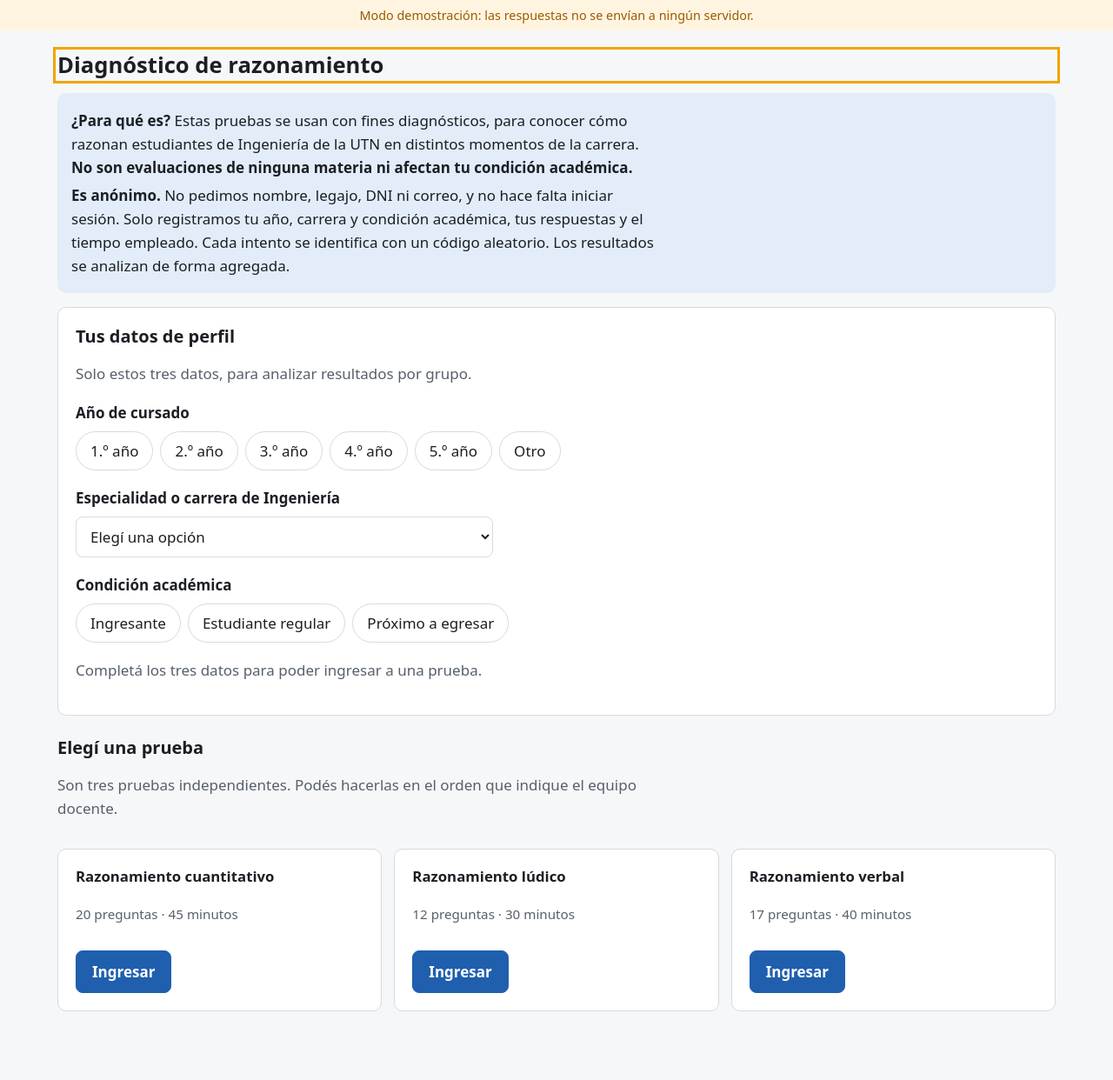
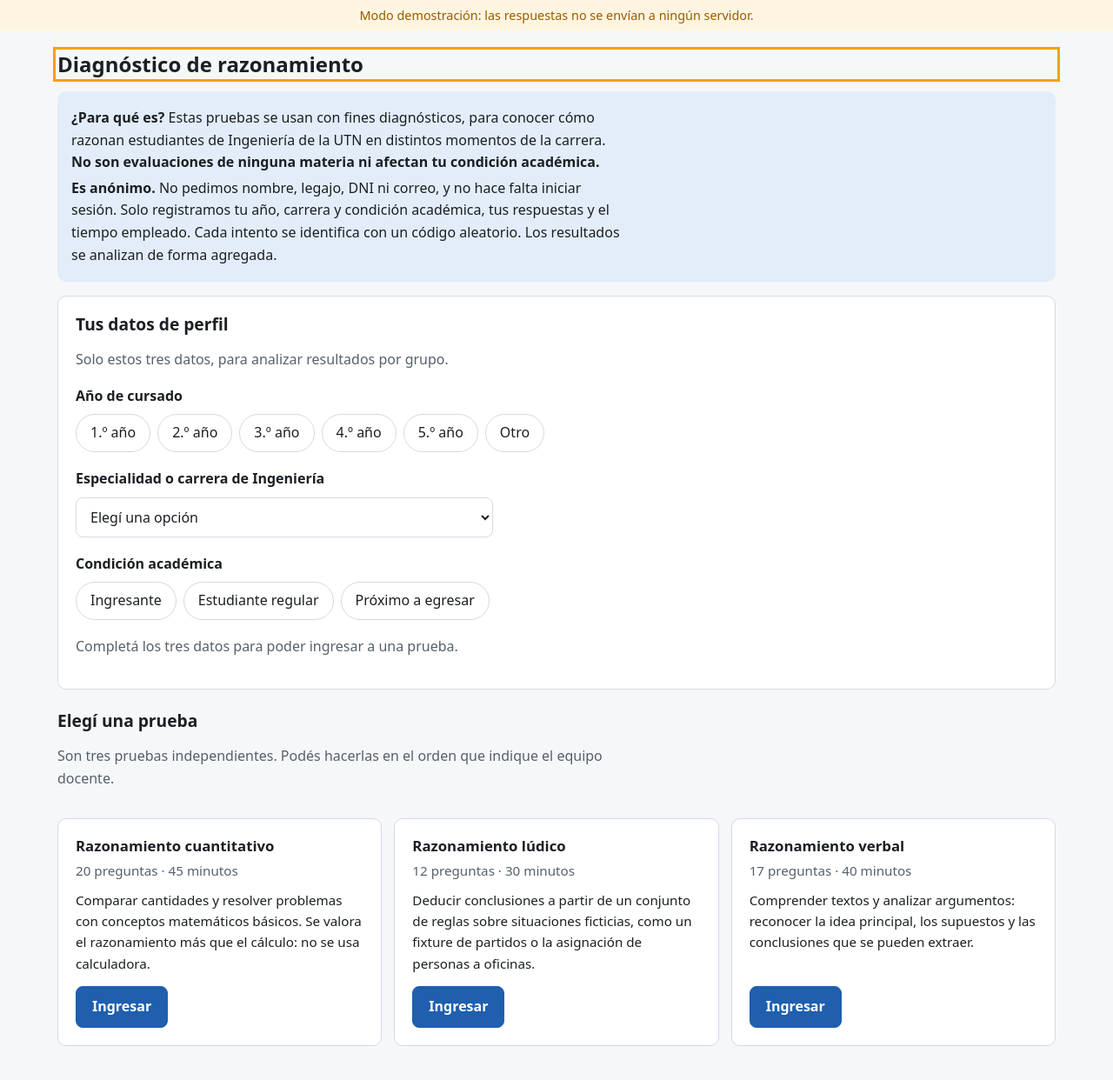
Before and after one commit to franfrontalini/habilidadesrazonamiento, a plain HTML site: page apps-script/Index.html in a window 1280 px wide. Shown: the whole page at 87% size. Drawn offline with Linux system fonts and the light colour scheme.

Commit message:
Explicar cada sección en el inicio y reducir levemente el tamaño de letra
Co-Authored-By: Claude Opus 5.5 <noreply@anthropic.com>

```diff
--- a/apps-script/Index.html
+++ b/apps-script/Index.html
@@ -54,12 +54,12 @@ body {
   margin: 0;
   background: var(--bg);
   color: var(--text);
-  font: 17px/1.6 system-ui, -apple-system, "Segoe UI", Roboto, "Helvetica Neue", Arial, sans-serif;
+  font: 16px/1.6 system-ui, -apple-system, "Segoe UI", Roboto, "Helvetica Neue", Arial, sans-serif;
 }
 main { max-width: 1180px; margin: 0 auto; padding: 16px 16px 96px; outline: none; }
 h1, h2, h3 { line-height: 1.25; }
-h1 { font-size: 1.6rem; margin: .5rem 0 1rem; }
-h2 { font-size: 1.25rem; margin: 1.5rem 0 .75rem; }
+h1 { font-size: 1.5rem; margin: .5rem 0 1rem; }
+h2 { font-size: 1.2rem; margin: 1.5rem 0 .75rem; }
 h3 { font-size: 1.05rem; margin: 1rem 0 .5rem; }
 p, li { max-width: var(--read-width); }
 a { color: var(--accent); }
@@ -116,7 +116,8 @@ select {
 .tests { display: grid; gap: 14px; grid-template-columns: repeat(auto-fit, minmax(260px, 1fr)); }
 .test-card { display: flex; flex-direction: column; gap: 6px; }
 .test-card h3 { margin: 0; }
-.test-card .meta { color: var(--muted); font-size: .95rem; }
+.test-card .meta { color: var(--muted); font-size: .95rem; margin: 0; }
+.test-card .resumen { margin: .25rem 0 0; font-size: .95rem; }
 .test-card .actions { margin-top: auto; padding-top: 8px; }
 .badge { display: inline-block; font-size: .8rem; padding: 2px 8px; border-radius: 999px; background: var(--surface-2); color: var(--muted); }
 .badge.warn { background: var(--warn-soft); color: var(--warn); }
@@ -237,7 +238,7 @@ dialog h2 { margin-top: 0; }
 .dlg-actions { display: flex; flex-wrap: wrap; gap: 10px; justify-content: flex-end; margin-top: 18px; }
 
 @media (max-width: 600px) {
-  body { font-size: 16.5px; }
+  body { font-size: 15.5px; }
   .card, .question { padding: 16px; }
   .test-bar .title { flex-basis: 100%; }
   table.quantities th, table.quantities td { padding: 8px 6px; }
@@ -328,6 +329,7 @@ dialog h2 { margin-top: 0; }
     id: 'cuantitativo',
     titulo: 'Razonamiento cuantitativo',
     minutos: 45,
+    resumen: 'Comparar cantidades y resolver problemas con conceptos matemáticos básicos. Se valora el razonamiento más que el cálculo: no se usa calculadora.',
     proposito: 'Mide la habilidad para usar conceptos matemáticos básicos en situaciones que exigen sentido común y discernimiento. No es un examen de matemática: en la mayoría de los casos se trata de interpretar datos y llegar a la respuesta con recursos mínimos.',
     reglasExtra: [
       'No se permite el uso de calculadora. Podés usar papel para notas y cálculos.',
@@ -446,6 +448,7 @@ dialog h2 { margin-top: 0; }
     id: 'ludico',
     titulo: 'Razonamiento lúdico',
     minutos: 30,
+    resumen: 'Deducir conclusiones a partir de un conjunto de reglas sobre situaciones ficticias, como un fixture de partidos o la asignación de personas a oficinas.',
     proposito: 'Explora la habilidad para entender una estructura de relaciones entre personas, lugares, objetos o eventos ficticios, deducir nueva información a partir de esas relaciones y tomar decisiones que respeten las condiciones del problema.',
     reglasExtra: [
       'Las preguntas se agrupan en dos situaciones. Las reglas de cada situación se muestran junto a sus preguntas y podés volver a consultarlas en cualquier momento.',
@@ -504,6 +507,7 @@ dialog h2 { margin-top: 0; }
     id: 'verbal',
     titulo: 'Razonamiento verbal',
     minutos: 40,
+    resumen: 'Comprender textos y analizar argumentos: reconocer la idea principal, los supuestos y las conclusiones que se pueden extraer.',
     proposito: 'Mide la habilidad para razonar en situaciones en las que el uso del lenguaje es crucial para resolver problemas: comprensión de textos y análisis de argumentos.',
     reglasExtra: [
       'Parte A (preguntas 1 a 11): un texto corto con 4 preguntas y un texto largo con 7 preguntas. Los textos completos quedan disponibles durante toda la prueba.',
@@ -870,6 +874,7 @@ dialog h2 { margin-top: 0; }
         var hecha = (leer(sesion, 'hechas') || []).indexOf(id) >= 0;
         return '<article class="card test-card"><h3>' + esc(t.titulo) + '</h3>' +
           '<p class="meta">' + cp.items + ' preguntas · ' + cp.minutos + ' minutos</p>' +
+          '<p class="resumen">' + esc(t.resumen) + '</p>' +
           (hecha ? '<p><span class="badge">Entregada en esta sesión</span></p>' : '') +
           (!cp.habilitada ? '<p><span class="badge warn">No habilitada</span></p>' : '') +
           '<div class="actions"><button class="btn" data-accion="abrir" data-prueba="' + id + '"' +
--- a/web/app.js
+++ b/web/app.js
@@ -227,6 +227,7 @@
         var hecha = (leer(sesion, 'hechas') || []).indexOf(id) >= 0;
         return '<article class="card test-card"><h3>' + esc(t.titulo) + '</h3>' +
           '<p class="meta">' + cp.items + ' preguntas · ' + cp.minutos + ' minutos</p>' +
+          '<p class="resumen">' + esc(t.resumen) + '</p>' +
           (hecha ? '<p><span class="badge">Entregada en esta sesión</span></p>' : '') +
           (!cp.habilitada ? '<p><span class="badge warn">No habilitada</span></p>' : '') +
           '<div class="actions"><button class="btn" data-accion="abrir" data-prueba="' + id + '"' +
--- a/web/items.js
+++ b/web/items.js
@@ -50,6 +50,7 @@
     id: 'cuantitativo',
     titulo: 'Razonamiento cuantitativo',
     minutos: 45,
+    resumen: 'Comparar cantidades y resolver problemas con conceptos matemáticos básicos. Se valora el razonamiento más que el cálculo: no se usa calculadora.',
     proposito: 'Mide la habilidad para usar conceptos matemáticos básicos en situaciones que exigen sentido común y discernimiento. No es un examen de matemática: en la mayoría de los casos se trata de interpretar datos y llegar a la respuesta con recursos mínimos.',
     reglasExtra: [
       'No se permite el uso de calculadora. Podés usar papel para notas y cálculos.',
@@ -168,6 +169,7 @@
     id: 'ludico',
     titulo: 'Razonamiento lúdico',
     minutos: 30,
+    resumen: 'Deducir conclusiones a partir de un conjunto de reglas sobre situaciones ficticias, como un fixture de partidos o la asignación de personas a oficinas.',
     proposito: 'Explora la habilidad para entender una estructura de relaciones entre personas, lugares, objetos o eventos ficticios, deducir nueva información a partir de esas relaciones y tomar decisiones que respeten las condiciones del problema.',
     reglasExtra: [
       'Las preguntas se agrupan en dos situaciones. Las reglas de cada situación se muestran junto a sus preguntas y podés volver a consultarlas en cualquier momento.',
@@ -226,6 +228,7 @@
     id: 'verbal',
     titulo: 'Razonamiento verbal',
     minutos: 40,
+    resumen: 'Comprender textos y analizar argumentos: reconocer la idea principal, los supuestos y las conclusiones que se pueden extraer.',
     proposito: 'Mide la habilidad para razonar en situaciones en las que el uso del lenguaje es crucial para resolver problemas: comprensión de textos y análisis de argumentos.',
     reglasExtra: [
       'Parte A (preguntas 1 a 11): un texto corto con 4 preguntas y un texto largo con 7 preguntas. Los textos completos quedan disponibles durante toda la prueba.',
--- a/web/styles.css
+++ b/web/styles.css
@@ -44,12 +44,12 @@ body {
   margin: 0;
   background: var(--bg);
   color: var(--text);
-  font: 17px/1.6 system-ui, -apple-system, "Segoe UI", Roboto, "Helvetica Neue", Arial, sans-serif;
+  font: 16px/1.6 system-ui, -apple-system, "Segoe UI", Roboto, "Helvetica Neue", Arial, sans-serif;
 }
 main { max-width: 1180px; margin: 0 auto; padding: 16px 16px 96px; outline: none; }
 h1, h2, h3 { line-height: 1.25; }
-h1 { font-size: 1.6rem; margin: .5rem 0 1rem; }
-h2 { font-size: 1.25rem; margin: 1.5rem 0 .75rem; }
+h1 { font-size: 1.5rem; margin: .5rem 0 1rem; }
+h2 { font-size: 1.2rem; margin: 1.5rem 0 .75rem; }
 h3 { font-size: 1.05rem; margin: 1rem 0 .5rem; }
 p, li { max-width: var(--read-width); }
 a { color: var(--accent); }
@@ -106,7 +106,8 @@ select {
 .tests { display: grid; gap: 14px; grid-template-columns: repeat(auto-fit, minmax(260px, 1fr)); }
 .test-card { display: flex; flex-direction: column; gap: 6px; }
 .test-card h3 { margin: 0; }
-.test-card .meta { color: var(--muted); font-size: .95rem; }
+.test-card .meta { color: var(--muted); font-size: .95rem; margin: 0; }
+.test-card .resumen { margin: .25rem 0 0; font-size: .95rem; }
 .test-card .actions { margin-top: auto; padding-top: 8px; }
 .badge { display: inline-block; font-size: .8rem; padding: 2px 8px; border-radius: 999px; background: var(--surface-2); color: var(--muted); }
 .badge.warn { background: var(--warn-soft); color: var(--warn); }
@@ -227,7 +228,7 @@ dialog h2 { margin-top: 0; }
 .dlg-actions { display: flex; flex-wrap: wrap; gap: 10px; justify-content: flex-end; margin-top: 18px; }
 
 @media (max-width: 600px) {
-  body { font-size: 16.5px; }
+  body { font-size: 15.5px; }
   .card, .question { padding: 16px; }
   .test-bar .title { flex-basis: 100%; }
   table.quantities th, table.quantities td { padding: 8px 6px; }
```
